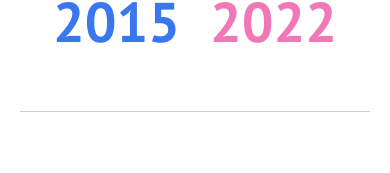
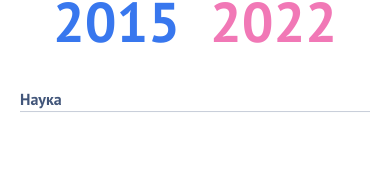
Before and after one commit to VlUry/timeline-circle, a React (Create React App) app: page / in a window 390 px wide. Shown: the part 212-385 px from the top of the page. Built offline with nearby package versions, Linux system fonts and the light colour scheme.

Commit message:
info span in mobile

```diff
--- a/src/components/MainLayout/MainLayout.style.scss
+++ b/src/components/MainLayout/MainLayout.style.scss
@@ -36,3 +36,16 @@
   font-size: 20px;
   line-height: 24px;
 }
+
+.info {
+  @media (min-width: 1025px) {
+    display: none;
+  }
+  left: 0;
+  top: 40%;
+  font-size: 16px;
+  position: absolute;
+  line-height: 30px;
+  font-weight: 700;
+  color: rgba(66, 86, 122, 1);
+}
--- a/src/components/MainLayout/index.tsx
+++ b/src/components/MainLayout/index.tsx
@@ -70,6 +70,7 @@
         />
         <Slider />
         <Circle onButtonClick={handleButtonClick} data={data} />
+        <span className="info">{data.find((d) => d.active)?.info}</span>
       </div>
     </>
   );
```
